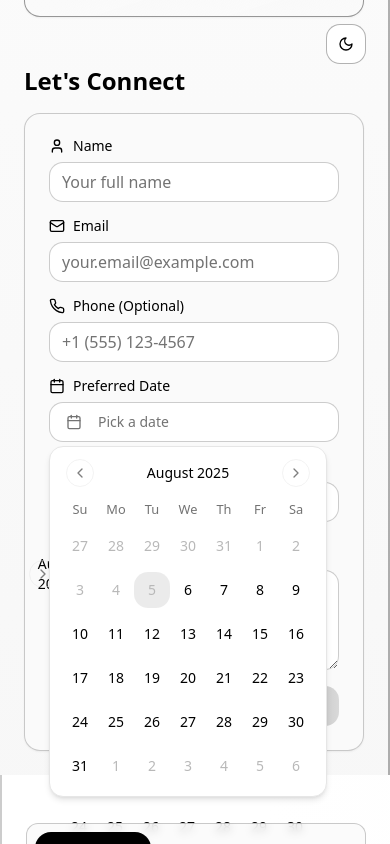
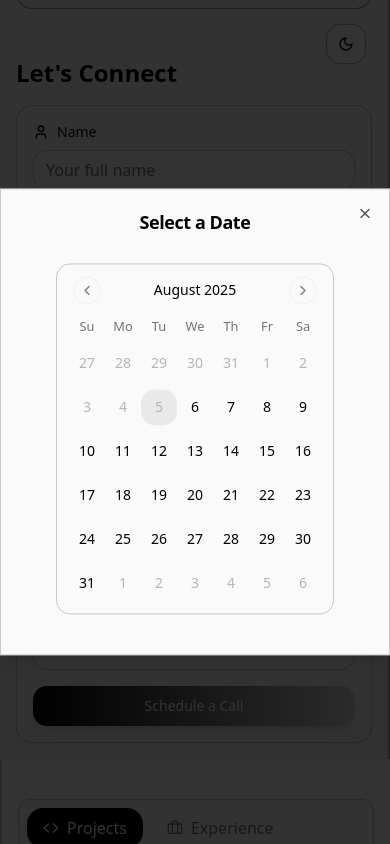
Before and after one commit to Anand7-hub/vibe-folio-shine, a React (Vite) app: page / in a window 390 px wide. Both pictures are taken after a click on the button "Pick a date". Shown: the part 1152-1996 px from the top of the page. Built offline with nearby package versions, Linux system fonts and the light colour scheme.

Commit message:
Fix calendar alignment and responsiveness

```diff
--- a/src/components/ContactForm.tsx
+++ b/src/components/ContactForm.tsx
@@ -5,10 +5,10 @@ import { Input } from "@/components/ui/input";
 import { Textarea } from "@/components/ui/textarea";
 import { Label } from "@/components/ui/label";
 import { Calendar } from "@/components/ui/calendar";
-import { Popover, PopoverContent, PopoverTrigger } from "@/components/ui/popover";
+import { Dialog, DialogContent, DialogHeader, DialogTitle, DialogTrigger } from "@/components/ui/dialog";
 import { Select, SelectContent, SelectItem, SelectTrigger, SelectValue } from "@/components/ui/select";
 import { format } from "date-fns";
-import { Calendar as CalendarIcon, Clock, Mail, Phone, User } from "lucide-react";
+import { Calendar as CalendarIcon, Clock, Mail, Phone, User, MessageSquare } from "lucide-react";
 import { cn } from "@/lib/utils";
 
 export function ContactForm() {
@@ -20,6 +20,7 @@ export function ContactForm() {
     preferredTime: "",
   });
   const [selectedDate, setSelectedDate] = useState<Date>();
+  const [isCalendarOpen, setIsCalendarOpen] = useState(false);
 
   const handleSubmit = (e: React.FormEvent) => {
     e.preventDefault();
@@ -37,10 +38,10 @@ export function ContactForm() {
   return (
     <div className="space-y-4 opacity-0 animate-fade-in" style={{ animationDelay: "800ms" }}>
       <h2 className="text-2xl font-bold text-foreground">Let's Connect</h2>
-      <Card className="p-6 bg-card/80 backdrop-blur-sm border-primary/20">
+      <Card className="p-4 md:p-6 bg-card/80 backdrop-blur-sm border-primary/20">
         <form onSubmit={handleSubmit} className="space-y-4">
           <div className="space-y-2">
-            <Label htmlFor="name" className="flex items-center gap-2">
+            <Label htmlFor="name" className="flex items-center gap-2 text-sm">
               <User className="w-4 h-4" />
               Name
             </Label>
@@ -55,7 +56,7 @@ export function ContactForm() {
           </div>
 
           <div className="space-y-2">
-            <Label htmlFor="email" className="flex items-center gap-2">
+            <Label htmlFor="email" className="flex items-center gap-2 text-sm">
               <Mail className="w-4 h-4" />
               Email
             </Label>
@@ -71,7 +72,7 @@ export function ContactForm() {
           </div>
 
           <div className="space-y-2">
-            <Label htmlFor="phone" className="flex items-center gap-2">
+            <Label htmlFor="phone" className="flex items-center gap-2 text-sm">
               <Phone className="w-4 h-4" />
               Phone (Optional)
             </Label>
@@ -85,48 +86,57 @@ export function ContactForm() {
             />
           </div>
 
-          <div className="grid grid-cols-1 md:grid-cols-2 gap-4">
+          <div className="grid grid-cols-1 sm:grid-cols-2 gap-4">
             <div className="space-y-2">
-              <Label className="flex items-center gap-2">
+              <Label className="flex items-center gap-2 text-sm">
                 <CalendarIcon className="w-4 h-4" />
                 Preferred Date
               </Label>
-              <Popover>
-                <PopoverTrigger asChild>
+              <Dialog open={isCalendarOpen} onOpenChange={setIsCalendarOpen}>
+                <DialogTrigger asChild>
                   <Button
+                    type="button"
                     variant="outline"
                     className={cn(
-                      "w-full justify-start text-left font-normal border-primary/20 focus:border-primary",
+                      "w-full justify-start text-left font-normal border-primary/20 hover:border-primary",
                       !selectedDate && "text-muted-foreground"
                     )}
                   >
                     <CalendarIcon className="mr-2 h-4 w-4" />
                     {selectedDate ? format(selectedDate, "PPP") : <span>Pick a date</span>}
                   </Button>
-                </PopoverTrigger>
-                <PopoverContent className="w-auto p-0 z-[9999]" align="start">
+                </DialogTrigger>
+                <DialogContent className="sm:max-w-[425px] bg-card border-primary/20">
+                  <DialogHeader>
+                    <DialogTitle>Select a Date</DialogTitle>
+                  </DialogHeader>
+                  <div className="flex justify-center py-4">
                     <Calendar
                       mode="single"
                       selected={selectedDate}
-                    onSelect={setSelectedDate}
+                      onSelect={(date) => {
+                        setSelectedDate(date);
+                        setIsCalendarOpen(false);
+                      }}
                       disabled={(date) => date < new Date()}
                       initialFocus
-                    className="p-3 pointer-events-auto"
+                      className="rounded-md border border-primary/20"
                     />
-                </PopoverContent>
-              </Popover>
+                  </div>
+                </DialogContent>
+              </Dialog>
             </div>
 
             <div className="space-y-2">
-              <Label className="flex items-center gap-2">
+              <Label className="flex items-center gap-2 text-sm">
                 <Clock className="w-4 h-4" />
                 Preferred Time
               </Label>
               <Select onValueChange={(value) => setFormData({...formData, preferredTime: value})}>
-                <SelectTrigger className="border-primary/20 focus:border-primary">
+                <SelectTrigger className="border-primary/20 hover:border-primary bg-card">
                   <SelectValue placeholder="Select time" />
                 </SelectTrigger>
-                <SelectContent>
+                <SelectContent className="bg-card border-primary/20">
                   <SelectItem value="9:00">9:00 AM</SelectItem>
                   <SelectItem value="10:00">10:00 AM</SelectItem>
                   <SelectItem value="11:00">11:00 AM</SelectItem>
@@ -142,8 +152,8 @@ export function ContactForm() {
           </div>
 
           <div className="space-y-2">
-            <Label htmlFor="message" className="flex items-center gap-2">
-              <Calendar className="w-4 h-4" />
+            <Label htmlFor="message" className="flex items-center gap-2 text-sm">
+              <MessageSquare className="w-4 h-4" />
               Message
             </Label>
             <Textarea
@@ -152,13 +162,13 @@ export function ContactForm() {
               value={formData.message}
               onChange={handleChange}
               placeholder="Tell me about your project or what you'd like to discuss..."
-              className="border-primary/20 focus:border-primary min-h-[100px]"
+              className="border-primary/20 focus:border-primary min-h-[100px] resize-none"
             />
           </div>
 
           <Button
             type="submit"
-            className="w-full bg-gradient-to-r from-primary to-accent hover:from-primary/90 hover:to-accent/90 transition-all duration-300"
+            className="w-full bg-gradient-to-r from-primary to-accent hover:from-primary/90 hover:to-accent/90 transition-all duration-300 shadow-lg"
           >
             Schedule a Call
           </Button>
--- a/src/index.css
+++ b/src/index.css
@@ -130,13 +130,13 @@ All colors MUST be HSL.
   }
 
   .portfolio-left {
-    @apply w-full lg:w-2/5 p-6 lg:p-12 flex flex-col justify-between relative;
+    @apply w-full lg:w-2/5 p-4 sm:p-6 lg:p-12 flex flex-col justify-between relative;
     background: var(--gradient-subtle);
     border-right: 2px solid hsl(var(--primary) / 0.3);
   }
 
   .portfolio-right {
-    @apply w-full lg:w-3/5 p-6 lg:p-12 overflow-y-auto relative;
+    @apply w-full lg:w-3/5 p-4 sm:p-6 lg:p-12 overflow-y-auto relative;
     border-left: 2px solid hsl(var(--primary) / 0.2);
   }
 
```
Lines whose indentation alone changed are shown as unchanged.
